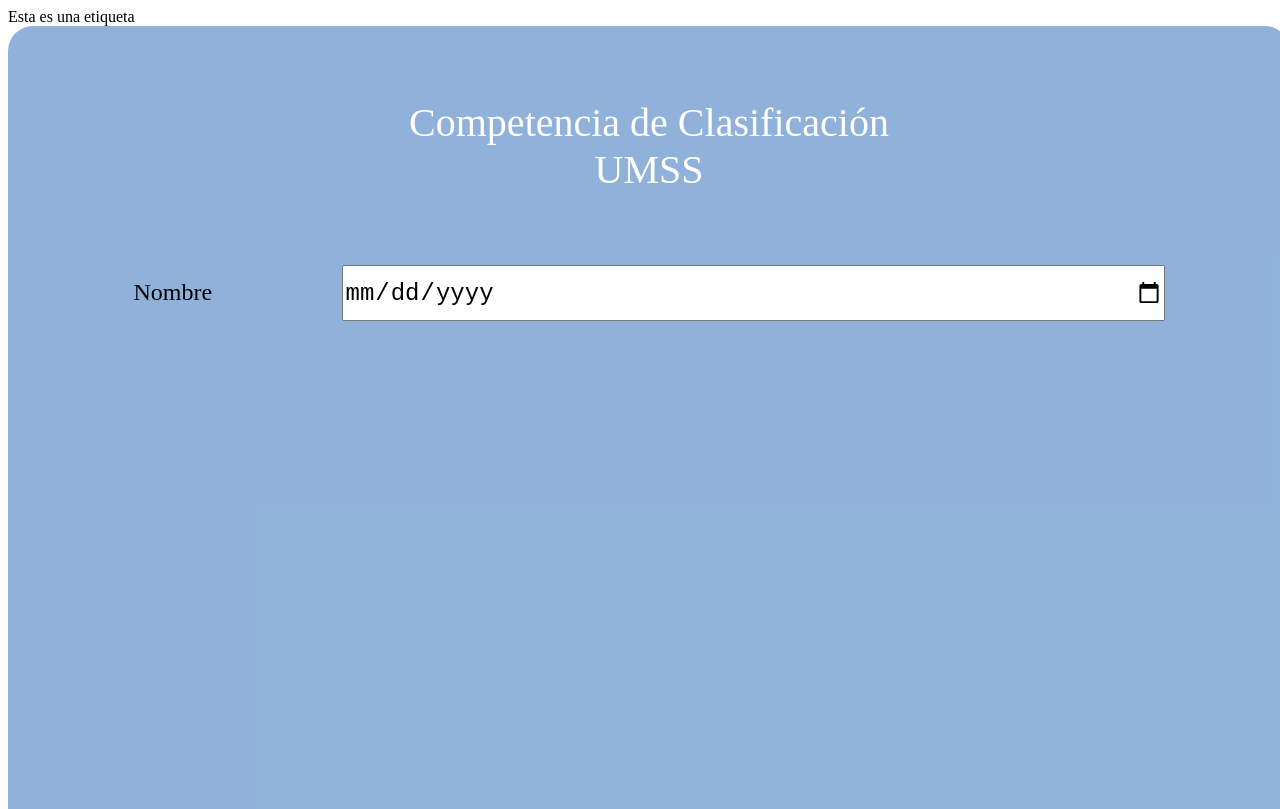
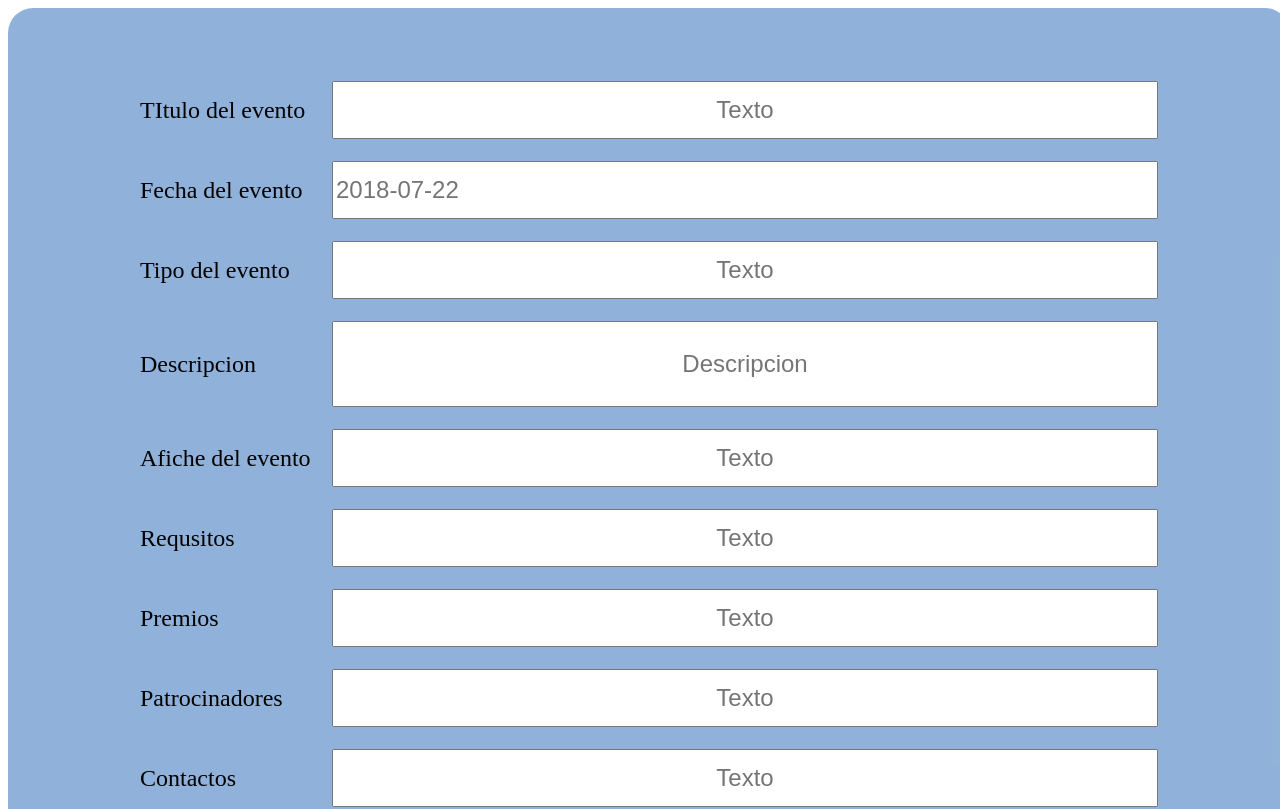
Before and after one commit to garyMamaniCortez/focasoft-front, a React (Create React App) app: page / in a window 1280 px wide. Shown: the top 809 px of the page. Built offline with nearby package versions, Linux system fonts and the light colour scheme.

Commit message:
feat: se implementado el formulario para crear evento

```diff
--- a/src/App.js
+++ b/src/App.js
@@ -1,25 +1,22 @@
-import Label from "./components/atoms/label/Label";
-import Background from "./components/atoms/background/Background";
-import TextInput from "./components/atoms/textInput/TextInput";
+import CreateEventForm from "./components/molecules/createEvent/CreateEventForm";
+
+const campos = [
+  { etiqueta: 'TItulo del evento', LabelType: 'FormLabel', InputType: 'text', Select: false },
+  { etiqueta: 'Fecha del evento', LabelType: 'FormLabel', InputType: 'date', Select: false  },
+  { etiqueta: 'Tipo del evento', LabelType: 'FormLabel', InputType: 'text', Select: true  },
+  { etiqueta: 'Descripcion', LabelType: 'FormLabel', InputType: 'description', Select: false  },
+  { etiqueta: 'Afiche del evento', LabelType: 'FormLabel', InputType: 'text', Select: false  },
+  { etiqueta: 'Requsitos', LabelType: 'FormLabel', InputType: 'text', Select: false  },
+  { etiqueta: 'Premios', LabelType: 'FormLabel', InputType: 'text'  },
+  { etiqueta: 'Patrocinadores', LabelType: 'FormLabel', InputType: 'text', Select: false  },
+  { etiqueta: 'Contactos', LabelType: 'FormLabel', InputType: 'text', Select: 'false'},
+];
 
 function App() {
+
   return (
     <div>
-      Esta es una etiqueta
-      <Background>
-        <div style={{textAlign: "center", paddingBottom: "72px"}}>
-          <Label LabelType="FormTitle" >
-            Competencia de Clasificación <br/>
-            UMSS
-          </Label>
-        </div>
-        <div style={{textAlign: "center"}}>
-          <Label LabelType="FormLabel" >
-              Nombre
-          </Label>
-          <TextInput InputType="date"/>
-        </div>
-      </Background>
+      <CreateEventForm campos= {campos}/>
     </div>
   );
 }
--- a/src/components/atoms/label/Label.css
+++ b/src/components/atoms/label/Label.css
@@ -5,9 +5,9 @@
 .FormLabel {
     color: black;
     font-size: 24px;
-    width: 208px;
+    width: 192px;
     display: inline-block;
-    width: 208px;
+    width: px;
     text-align: left;
 }
 
--- a/src/components/atoms/textInput/TextInput.css
+++ b/src/components/atoms/textInput/TextInput.css
@@ -1,6 +1,13 @@
 .Text {
     font-size: 24px;
     height: 52px;
+    width: 818px;
+    text-align: center;
+}
+
+.Description {
+    font-size: 24px;
+    height: 80px;
     width: 818px;
     text-align: center;
 }
--- a/src/components/atoms/textInput/TextInput.jsx
+++ b/src/components/atoms/textInput/TextInput.jsx
@@ -1,16 +1,28 @@
 import'./TextInput.css'
 
-const TextInput = ({InputType}) => {
+const TextInput = ({InputType, Select}) => {
+
+    console.log(Select);
     return (
+        <div>
         <input
         className={`${InputType === "text" ? "Text" :
-        InputType == "date" ? "Date" : ""}`}
+        InputType == "date" ? "Date" :
+        InputType == "description" ? "Description" : ""}
+        `}
 
-        type={`${InputType}`}
+        type={`${InputType === "text" ? "text" :
+        InputType == "description" ? "text" :
+        InputType == "date" ? "2018-07-22" : ""}`}
 
         placeholder={`${InputType === "text" ? "Texto" :
         InputType == "email" ? "correo@gmail.com" :
-        InputType == "date" ? "2018-07-22" : ""}`}/>
+        InputType == "description" ? "Descripcion" :
+        InputType == "date" ? "2018-07-22" : ""}`}
+
+        disabled={Select}
+        />
+        </div>
     );
 }
 
--- /dev/null
+++ b/src/components/molecules/createEvent/CreateEventForm.css
@@ -0,0 +1,6 @@
+.itemContainer {
+    padding-bottom: 22px;
+    display: flex;
+    align-items: center;
+    justify-content: center;
+  };
--- /dev/null
+++ b/src/components/molecules/createEvent/CreateEventForm.jsx
@@ -0,0 +1,23 @@
+import Label from '../../atoms/label/Label.jsx'
+import TextInput from '../../atoms/textInput/TextInput.jsx'
+import Background from '../../atoms/background/Background.jsx'
+
+import './CreateEventForm.css'
+
+const CreateEventForm = ({campos}) => {
+
+  return (
+    <div>
+      <Background>
+      {campos.map((item) => (
+        <div className='itemContainer'>
+        <Label LabelType={item.LabelType}>{item.etiqueta}</Label>
+        <TextInput InputType={item.InputType} />
+        </div>
+    ))}
+      </Background>
+    </div>
+  );
+}
+
+export default CreateEventForm;
```
